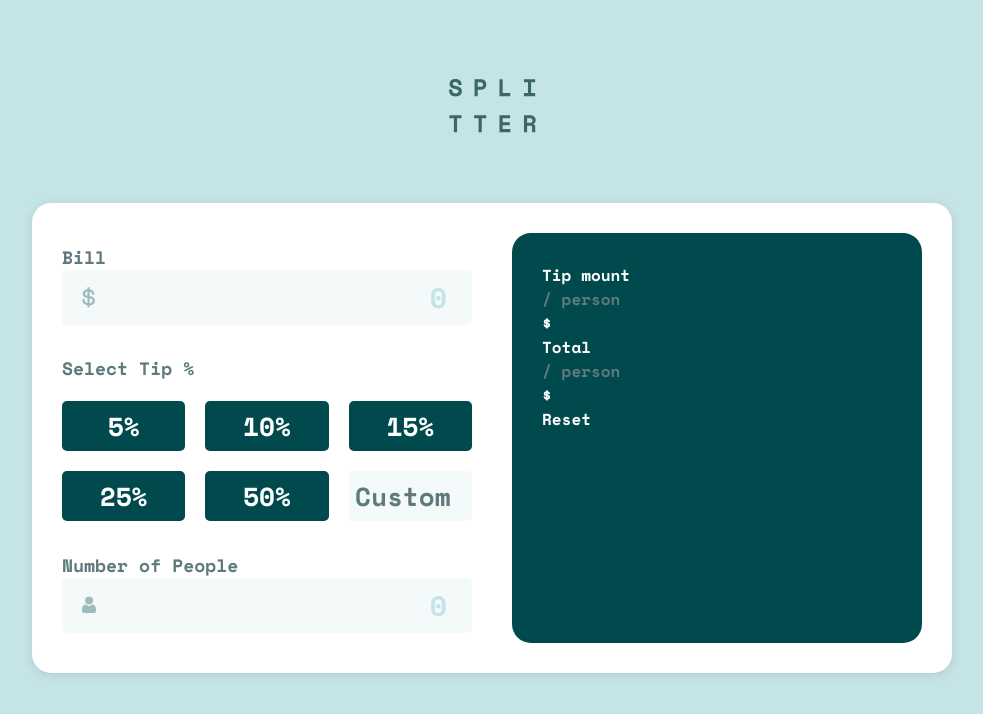
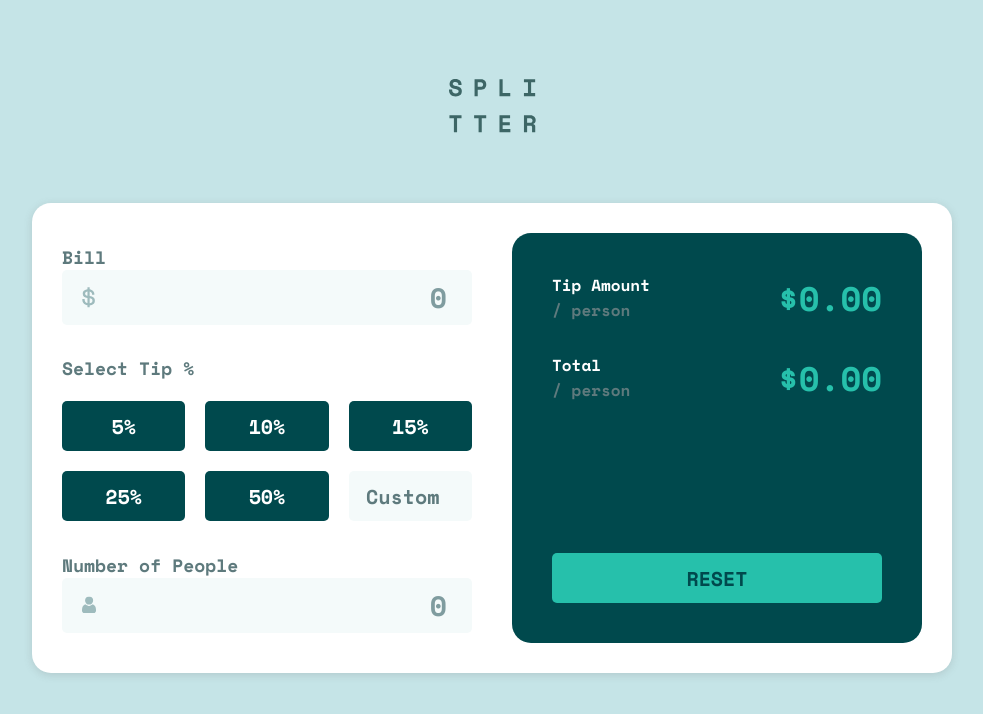
Before and after one commit to hqz3/fem-tip-calculator-app, a website built with Vite: page index.html in a window 1280 px wide. Shown: the whole page, without its empty margins (148-1131 px from the left). Built offline with nearby package versions, Linux system fonts and the light colour scheme.

Commit message:
Complete calculation container

```diff
--- a/index.html
+++ b/index.html
@@ -3,7 +3,6 @@
   <head>
     <meta charset="UTF-8" />
     <meta name="viewport" content="width=device-width, initial-scale=1.0" />
-    <!-- displays site properly based on user's device -->
     <link rel="stylesheet" href="./src/style.css" />
     <script type="module" src="/src/main.ts"></script>
 
@@ -11,14 +10,19 @@
   </head>
   <body>
     <main>
-      <img class="logo" src="./public/images/logo.svg" alt="Logo" />
+      <img class="logo" src="./images/logo.svg" alt="Logo" />
       <section class="calculator">
         <div class="input__container">
           <label>
             Bill
             <span class="zero">Can't be zero</span>
             <div class="bill__container">
-              <input type="number" class="bill__input" value="0" min="0" />
+              <input
+                type="number"
+                class="bill__input"
+                placeholder="0"
+                min="0"
+              />
               <img
                 class="dollar--logo"
                 src="./images/icon-dollar.svg"
@@ -40,6 +44,7 @@
                 class="tip__button tip__custom"
                 placeholder="Custom"
                 min="0"
+                max="1000000000"
               />
             </div>
           </div>
@@ -48,7 +53,13 @@
             Number of People
             <span class="zero">Can't be zero</span>
             <div class="people__container">
-              <input type="number" class="people__input" value="0" min="0" />
+              <input
+                type="number"
+                class="people__input"
+                placeholder="0"
+                min="0"
+                max="1000000000"
+              />
               <img
                 src="./images/icon-person.svg"
                 class="people--logo"
@@ -59,17 +70,17 @@
         </div>
 
         <div class="calculation__container">
-          <div class="tip__per">
-            <p>Tip mount</p>
-            <p class="per__person">/ person</p>
-            <p class="price">$</p>
+          <div class="calculation__tip">
+            <p class="calculation__title">Tip Amount</p>
+            <p class="calculation__per">/ person</p>
+            <p class="calculation__price">$0.00</p>
           </div>
-          <div class="total__per">
-            <p>Total</p>
-            <p class="per__person">/ person</p>
-            <p class="price">$</p>
+          <div class="calculation__total">
+            <p class="calculation__title">Total</p>
+            <p class="calculation__per">/ person</p>
+            <p class="calculation__price">$0.00</p>
           </div>
-          <button class="reset">Reset</button>
+          <button class="calculation__reset">Reset</button>
         </div>
       </section>
     </main>
--- a/src/style.css
+++ b/src/style.css
@@ -55,8 +55,11 @@ button {
 }
 
 button:hover {
-  background-color: var(--strongCyan);
-  color: var(--darkCyan);
+  transition: 0.25s;
+}
+
+button:active {
+  scale: 0.98;
 }
 
 main {
@@ -105,7 +108,7 @@ main {
   background-color: var(--veryLightGrayishCyan);
   border-radius: 0.5rem;
   border: none;
-  color: var(--lightGrayCyan);
+  color: var(--grayCyan);
   display: block;
   font-family: inherit;
   font-size: 2.8rem;
@@ -114,6 +117,11 @@ main {
   padding: 1rem;
   text-align: end;
   width: 100%;
+}
+
+.bill__input::placeholder,
+.people__input::placeholder {
+  color: var(--grayCyan);
 }
 
 .bill__input:focus,
@@ -134,16 +142,17 @@ main {
   right: 0;
   color: orange;
 }
+
 .zero.error {
   display: inline-block;
 }
 
 .dollar--logo,
 .people--logo {
+  margin-left: 2rem;
   position: absolute;
   top: 50%;
   transform: translateY(-50%);
-  margin-left: 2rem;
   width: 1.4rem;
 }
 
@@ -162,16 +171,27 @@ main {
 
 .tip__button {
   font-family: inherit;
-  font-size: 2.6rem;
+  font-size: 2rem;
   height: 5rem;
   text-align: center;
   width: 100%;
+}
+
+.tip__percent:hover {
+  background-color: var(--strongCyan);
+  color: var(--darkCyan);
+}
+
+.tip__percent.active {
+  background-color: var(--strongCyan);
+  color: var(--darkCyan);
 }
 
 .tip__custom {
   background-color: var(--veryLightGrayishCyan);
   border-radius: 0.5rem;
   border: none;
+  color: var(--darkCyan);
 }
 
 .tip__custom::placeholder {
@@ -182,10 +202,53 @@ main {
   background-color: var(--darkCyan);
   border-radius: var(--borderRadius);
   color: white;
+  display: flex;
+  flex-direction: column;
   font-size: 1.6rem;
-  padding: 3rem;
+  gap: 3rem;
+  padding: 4rem;
 }
 
-.per__person {
+.calculation__tip,
+.calculation__total {
+  display: grid;
+  grid-template-columns: repeat(2, 1fr);
+  grid-template-rows: repeat(2, 1fr);
+}
+
+.calculation__title {
+  grid-column: 1/2;
+  grid-row: 1/2;
+}
+
+.calculation__per {
+  grid-column: 1/2;
+  grid-row: 2/-1;
+}
+
+.calculation__price {
+  color: var(--strongCyan);
+  font-size: 3.4rem;
+  grid-column: 2/-1;
+  grid-row: 1/-1;
+  justify-self: flex-end;
+}
+
+.calculation__per {
   color: var(--darkGrayCyan);
 }
+
+.calculation__reset {
+  background-color: var(--strongCyan);
+  color: var(--darkCyan);
+  font-size: 2rem;
+  height: 5rem;
+  margin-inline: auto;
+  margin-top: auto;
+  text-transform: uppercase;
+  width: 100%;
+}
+
+.calculation__reset:hover {
+  background-color: var(--lightGrayCyan);
+}
```
